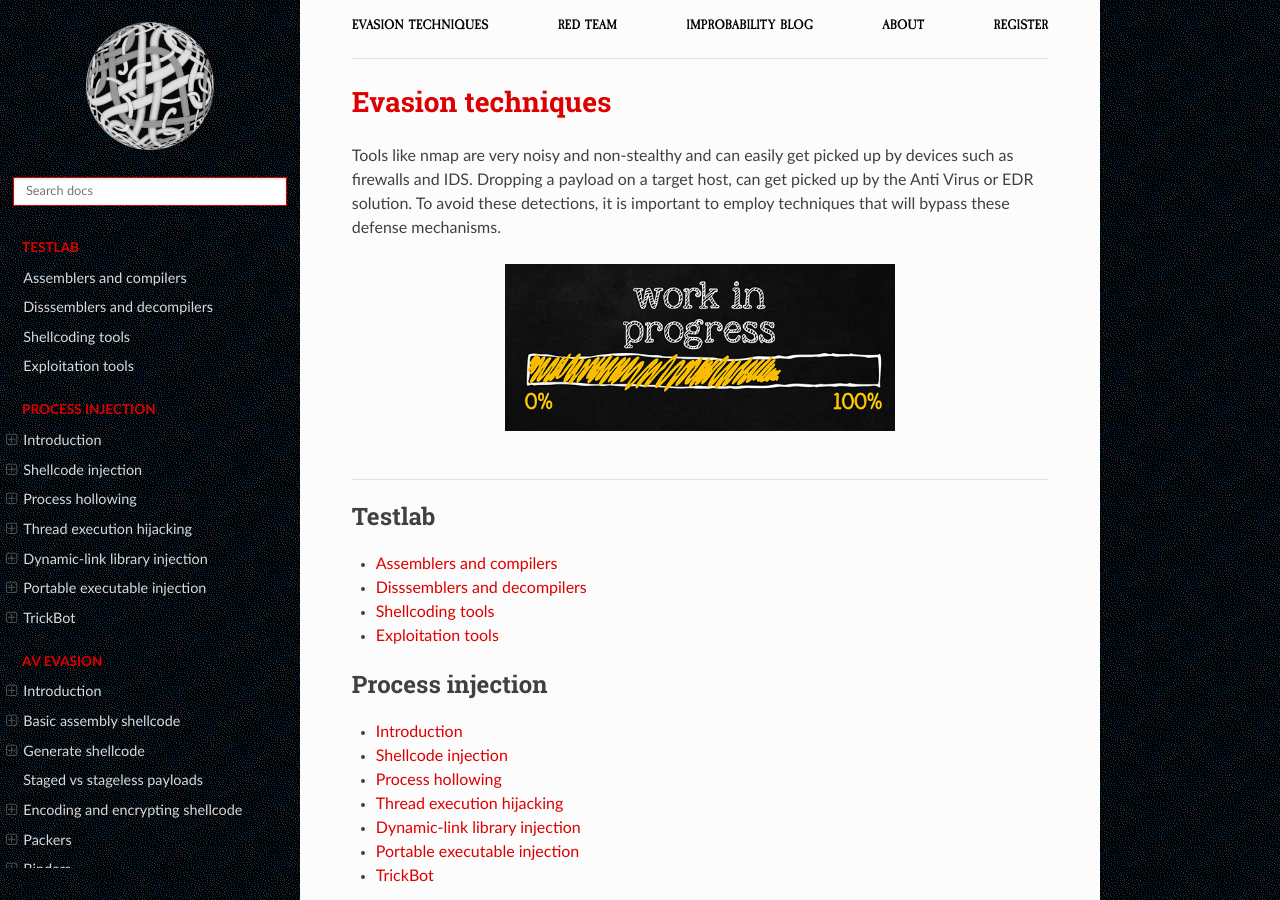
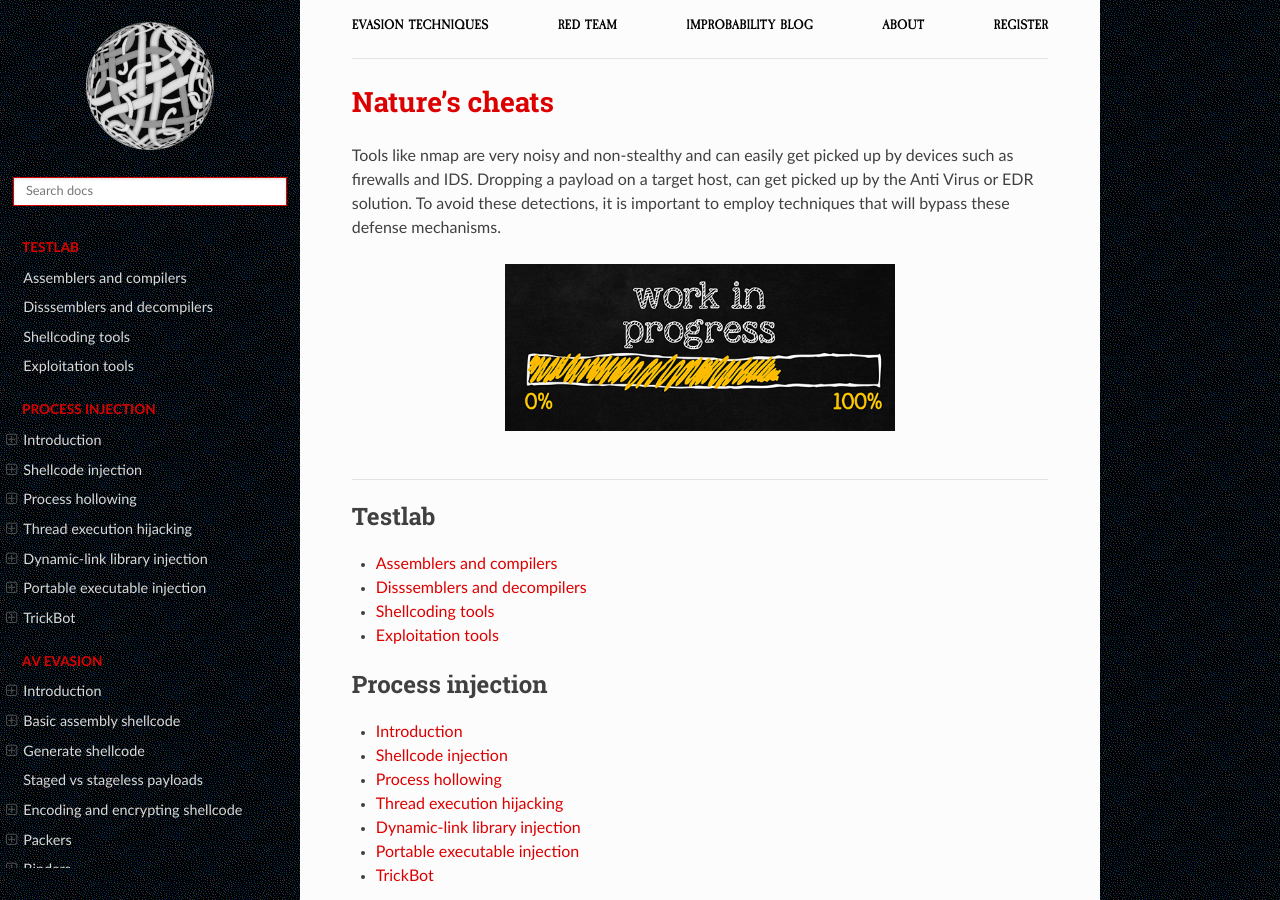
Before and after one commit to tymyrddin/red-evasion, a Sphinx documentation site: the page built from source/index.rst, in a window 1280 px wide and 900 px high. Built offline with Sphinx 7.4.7 and the Read the Docs theme 2.0.0, drawn with Linux system fonts in a browser that asks for light colours.

Commit message:
Refactored

```diff
--- a/source/conf.py
+++ b/source/conf.py
@@ -6,7 +6,7 @@
 # -- Project information -----------------------------------------------------
 # https://www.sphinx-doc.org/en/master/usage/configuration.html#project-information
 
-project = 'Evasion techniques'
+project = "Nature's cheats"
 copyright = '2022, Ty Myrddin'
 author = 'Ty Myrddin'
 release = '0.1'
@@ -54,7 +54,7 @@ html_theme_options = {
     'titles_only': False
 }
 
-html_title = "Evasion techniques"
+html_title = "Nature's cheats"
 html_logo = "img/logo.png"
 html_favicon = "img/favicon.ico"
 
--- a/source/index.rst
+++ b/source/index.rst
@@ -1,4 +1,4 @@
-Evasion techniques
+Nature's cheats
 ==============================================
 
 Tools like nmap are very noisy and non-stealthy and can easily get picked up by devices such as firewalls
```
Also changed, not shown: other parts of source/index.rst (+5 -0 lines).
